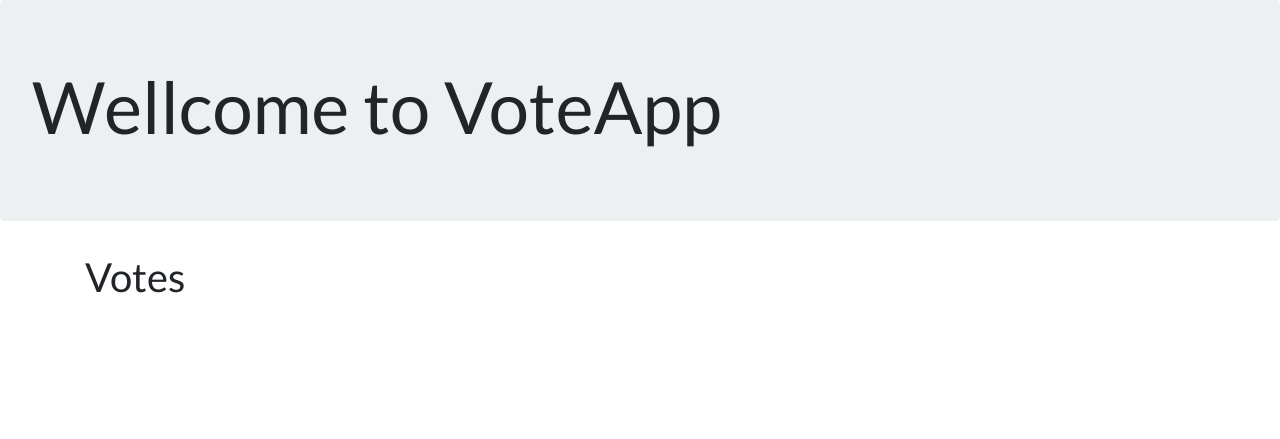
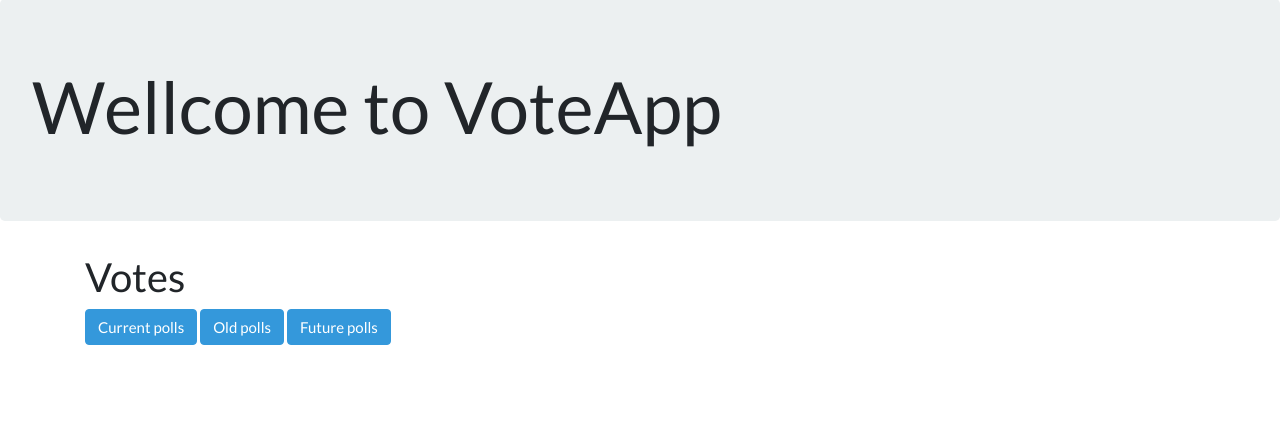
Before and after one commit to datamonnit/voteapp, a PHP site: page / in a window 1280 px wide. Shown: the part 72-511 px from the top of the page. Run offline with PHP 8.4, Linux system fonts and the light colour scheme; data that the repository does not hold is empty.

Commit message:
painikkeet vanhoille ja tuleville äänestyksille

```diff
--- a/index.php
+++ b/index.php
@@ -18,6 +18,9 @@
     </div>
 
     <h2>Votes</h2>
+    <button class="btn btn-info" onclick="showPolls(data,'current')">Current polls</button>
+    <button class="btn btn-info" onclick="showPolls(data,'old')">Old polls</button>
+    <button class="btn btn-info" onclick="showPolls(data,'future')">Future polls</button>
     <ul id="votesUl" class="list-group">
     </ul>
 
--- a/js/index.js
+++ b/js/index.js
@@ -25,7 +25,6 @@ function showPolls(data, type = 'current'){
     ul.innerHTML = "";
 
     const now = new Date();
-    console.log(`now: ${now.toDateString()}`);
 
     data.forEach(poll => {
 
@@ -39,8 +38,6 @@ function showPolls(data, type = 'current'){
         if (poll.end != '0000-00-00 00:00:00') {
             end = new Date(poll.end);
         }
-
-        // console.log(`start: ${start.toDateString()} end: ${end.toDateString()}`);
 
         if (type == 'old') {
 
```
